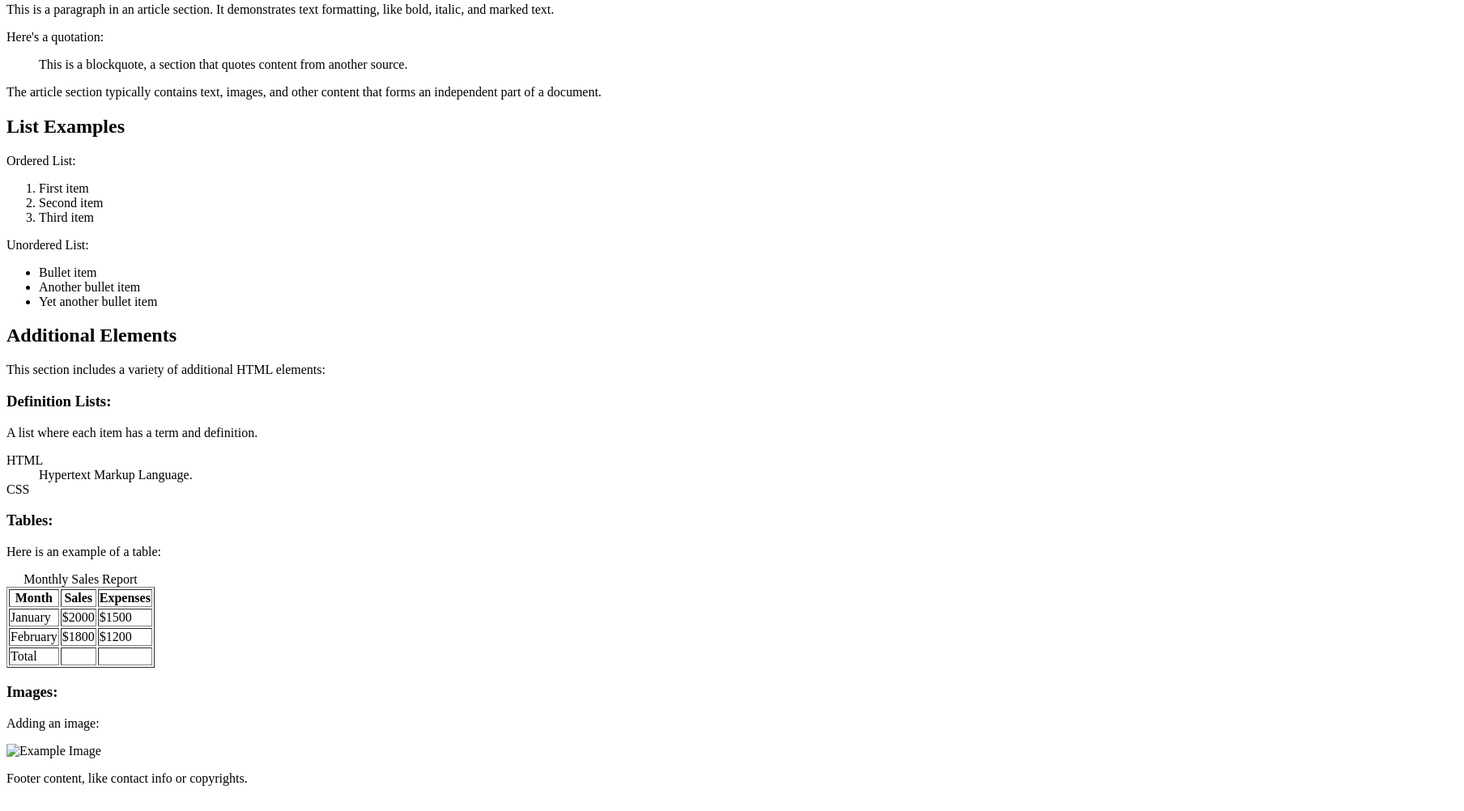
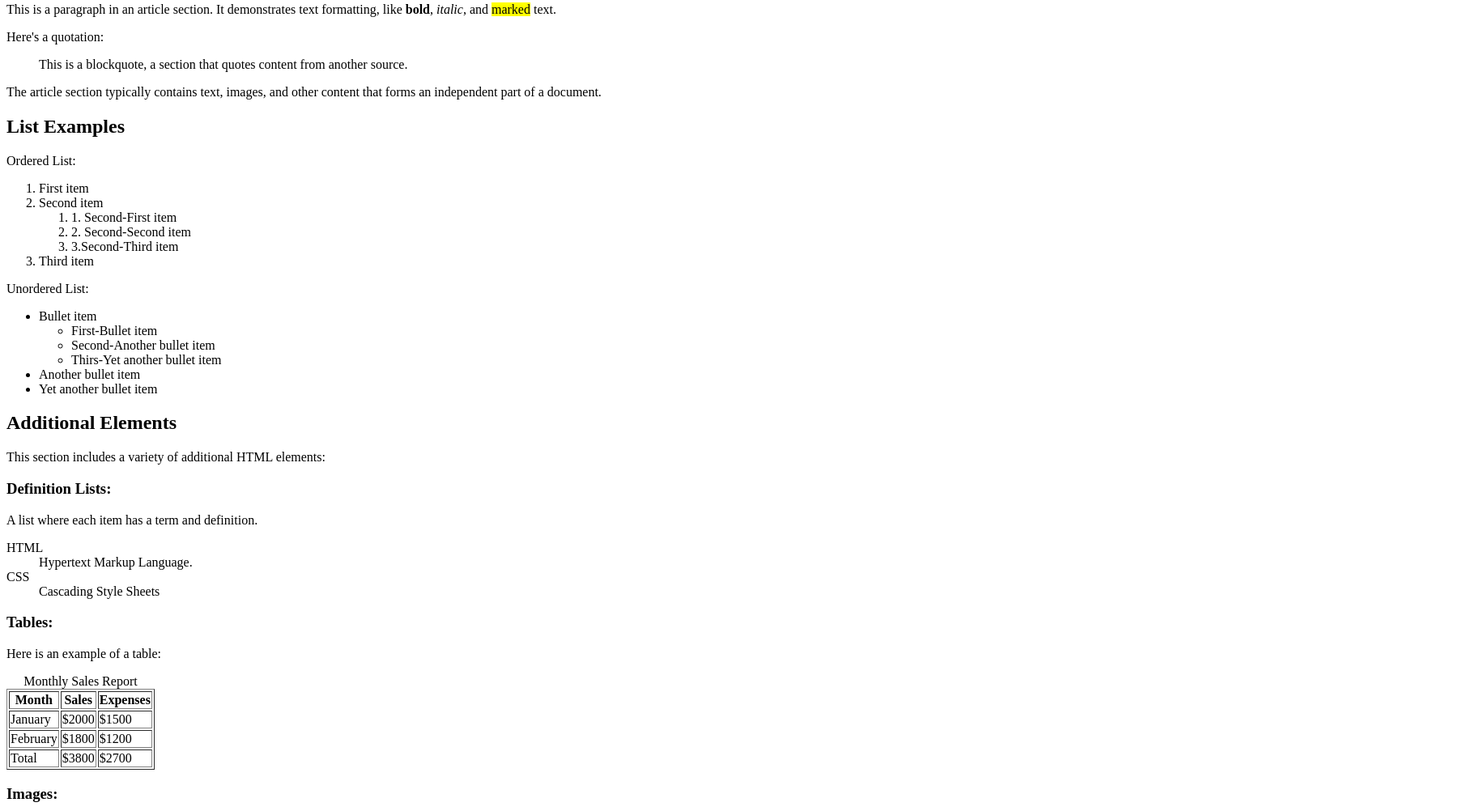
Before and after one commit to LanaHawa/Lab2, a plain HTML site: page news.html in a window 1280 px wide. Shown: the part 198-1200 px from the top of the page at 81% size, 1808 px wide, since content can reach past the window. Drawn offline with Linux system fonts and the light colour scheme.

Commit message:
changes applied

```diff
--- a/news.html
+++ b/news.html
@@ -12,6 +12,12 @@ Description : A simple HTML file.
 	<head>
 		<title>Comprehensive HTML Page</title>
 		<!--Copy and paste remaining tags of the head section from images.html file.-->
+		<title>Image Demonstration</title>
+		<meta charset="UTF-8" />
+		<meta name="viewport" content="width=device-width, initial-scale=1.0" />
+		<meta name="Description" content="An HTML example with img tags" />
+		<meta name="author" content="Your Name" />
+		<link rel="shortcut icon" content="HTML, Web Development, Example, img" />
 	</head>
 	<body>
 		<header>
@@ -32,7 +38,8 @@ Description : A simple HTML file.
 
 				<p>
 					This is a paragraph in an article section. It demonstrates text
-					formatting, like bold, italic, and marked text.
+					formatting, like <strong>bold</strong>, <em>italic</em>, and
+					<mark>marked</mark> text.
 				</p>
 				<!-- To emphasize specific words in the paragraph, apply appropriate HTML tags:
 			<strong> or <b> for bold text,
@@ -57,13 +64,27 @@ Description : A simple HTML file.
 			<p>Ordered List:</p>
 			<ol>
 				<li>First item</li>
-				<li>Second item</li>
+				<li>
+					Second item
+					<ol>
+						<li>1. Second-First item</li>
+						<li>2. Second-Second item</li>
+						<li>3.Second-Third item</li>
+					</ol>
+				</li>
 				<!--Make a sub-ordered list here-->
 				<li>Third item</li>
 			</ol>
 			<p>Unordered List:</p>
 			<ul>
-				<li>Bullet item</li>
+				<li>
+					Bullet item
+					<ul>
+						<li>First-Bullet item</li>
+						<li>Second-Another bullet item</li>
+						<li>Thirs-Yet another bullet item</li>
+					</ul>
+				</li>
 				<!--Make a sub-unordered list here-->
 				<li>Another bullet item</li>
 				<li>Yet another bullet item</li>
@@ -80,7 +101,7 @@ Description : A simple HTML file.
 				<dt>HTML</dt>
 				<dd>Hypertext Markup Language.</dd>
 				<dt>CSS</dt>
-				<dd><!--Add CSS definition here--></dd>
+				<dd>Cascading Style Sheets</dd>
 			</dl>
 
 			<h3>Tables:</h3>
@@ -111,22 +132,23 @@ Description : A simple HTML file.
 				<tfoot>
 					<tr>
 						<td>Total</td>
-						<td><!--Put column total here--></td>
-						<td><!--Put column total here--></td>
+						<td>$3800</td>
+						<td>$2700</td>
 					</tr>
 				</tfoot>
 			</table>
 
 			<h3>Images:</h3>
 			<p>Adding an image:</p>
-			<img src="example.jpg" alt="Example Image" />
+			<img src="images/example.jpg" alt="Example Image" />
 			<!--Fix addressing issue-->
 		</section>
 
 		<footer>
-			<p>Footer content, like contact info or copyrights.</p>
+			<!--<p>Footer content, like contact info or copyrights.</p>-->
 			<!--Comment out the above p tag and add a new p tag under this comment.
 			The new p tag must contain {Copy right + your names}.-->
+			<p>Copy right Lana Hawa</p>
 		</footer>
 	</body>
 </html>
```
